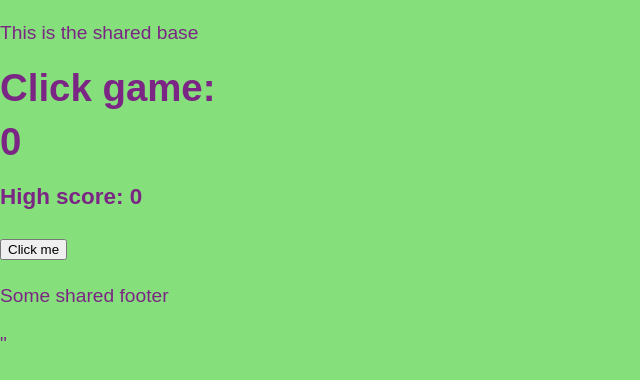
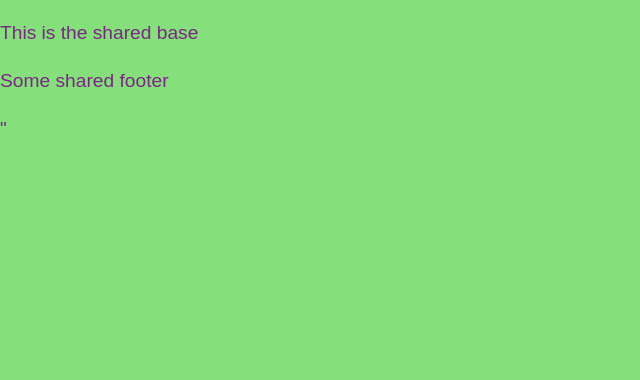
Before and after one commit to Preocts/htmx-fastapi, a FastAPI app: page / in a window 1280 px wide. Shown: the top 380 px of the page, without its empty margins (0-640 px from the left). Run offline with FastAPI, Linux system fonts and the light colour scheme.

Commit message:
Remove click game

```diff
--- a/src/htmx_fastapi/main.py
+++ b/src/htmx_fastapi/main.py
@@ -1,14 +1,8 @@
 from __future__ import annotations
 
-import random
-
 import fastapi
-from fastapi import Request
 from fastapi.staticfiles import StaticFiles
 from fastapi.templating import Jinja2Templates
-
-incremental = 0
-highest = 0
 
 app = fastapi.FastAPI()
 app.mount("/static", StaticFiles(directory="static"), name="static")
@@ -18,21 +12,3 @@ template = Jinja2Templates(directory="template")
 @app.get("/")
 def index(request: fastapi.Request) -> fastapi.Response:
     return template.TemplateResponse("index.html", {"request": request})
-
-
-@app.get("/increment")
-def increment(request: Request) -> fastapi.Response:
-    global incremental
-    global highest
-
-    random_number = random.randint(1, 100)
-    if random_number < incremental:
-        highest = max([incremental, highest])
-        incremental = 0
-    else:
-        incremental += 1
-
-    return template.TemplateResponse(
-        name="partial/increment.html",
-        context={"request": request, "incremental": incremental, "highest": highest},
-    )
--- a/template/index.html
+++ b/template/index.html
@@ -1,6 +1,3 @@
 {% extends "_shared_base.html" %} {% block content %}
-<div class="container">
-  <h1>Click game:</h1>
-  {% include "partial/increment.html" with context %}
-</div>
+<div class="container"></div>
 {% endblock %}
--- a/template/partial/increment.html
+++ /dev/null
@@ -1,13 +0,0 @@
-<div class="increment" id="increment-counter">
-  <h1>{{ incremental if incremental else 0 }}</h1>
-  <h3>High score: {{ highest if highest else 0 }}</h3>
-  <button
-    class="btn"
-    hx-get="/increment"
-    hx-trigger="click"
-    hx-target="#increment-counter"
-    hx-swap="outerHTML"
-  >
-    Click me
-  </button>
-</div>
```
